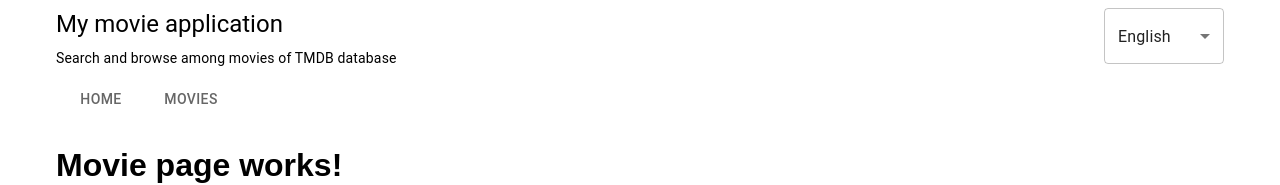
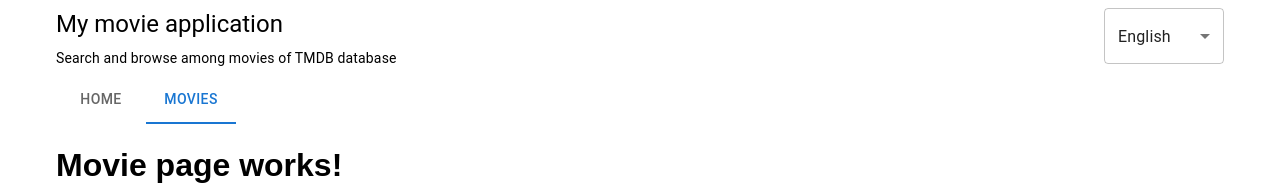
Before and after one commit to Rael-courses/movie-app-ui, a React (Create React App) app: page /movies/1 in a window 1280 px wide. Shown: the top 185 px of the page. Built offline with nearby package versions, Linux system fonts and the light colour scheme.

Commit message:
add joker patch to movies path in navbar

```diff
--- a/src/components/Header/NavBar/index.tsx
+++ b/src/components/Header/NavBar/index.tsx
@@ -5,7 +5,7 @@ import { useTranslation } from "react-i18next";
 
 export default function NavBar() {
   const isHomePage = !!useMatch("/");
-  const isMoviesPage = !!useMatch("/movies");
+  const isMoviesPage = !!useMatch("/movies/*");
 
   const value = isHomePage ? 0 : isMoviesPage ? 1 : false;
 
```
